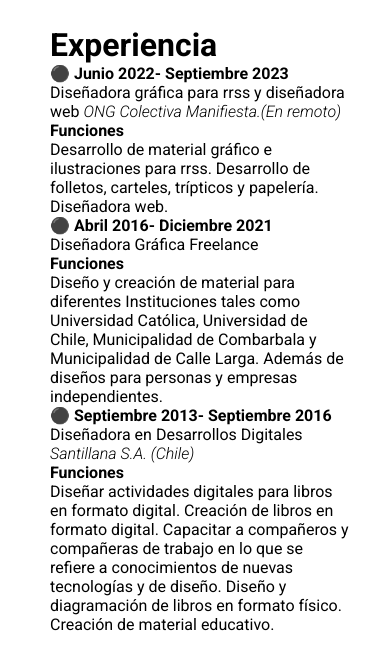
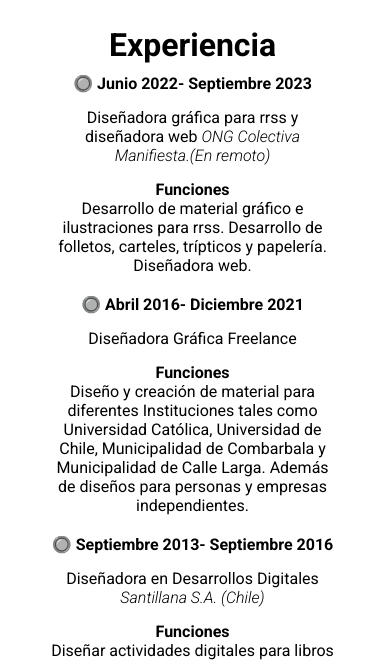
Before and after one commit to Lesbilais/Repositorio_rtc, a plain HTML site: page proyectos_propios/index.html in a window 390 px wide. Shown: the part 1144-1804 px from the top of the page. Drawn offline with Linux system fonts and the light colour scheme.

Commit message:
Update style.css

```diff
--- a/proyectos_propios/style.css
+++ b/proyectos_propios/style.css
@@ -136,19 +136,34 @@ position: relative;
 /*experiencia*/
 #experiencia {
   display: grid;
-   padding: 50px;
+padding: 50px;
   grid-template-columns: repeat(auto-fit, minmax(300px, 1fr));
-gap: 30px;
+gap: 20px;
+text-align: justify;
 }
-
-
 h4 {
 font-weight: 1000;
 font-size: 2em;
+border-bottom: var(--color_1);
 }
 .item1 > ul > li::before {
-content: "⚫ " ;
+content: "🔘";
 }
+.item1 > ul > li {
+ padding: 10px 0px;
+
+}
+.style-li {
+  padding-right: 5%;
+ border-right: var(--color_1) 4px solid;
+}
+.item1  p {
+  padding-top: 15px;
+  }
+
+
+
+
   @media screen and (max-width: 800px) {
     .hero > div {
      text-align: center;
@@ -213,5 +228,12 @@ content: "⚫ " ;
     #menu-check:checked ~label #menu-cerrar {
       display: block;
     }
+    #experiencia {
+    text-align: center;
 
   }
+  .style-li {
+   border-right: none;
+   border-bottom: var(--color_1) 4px solid;
+  }
+  }
```
